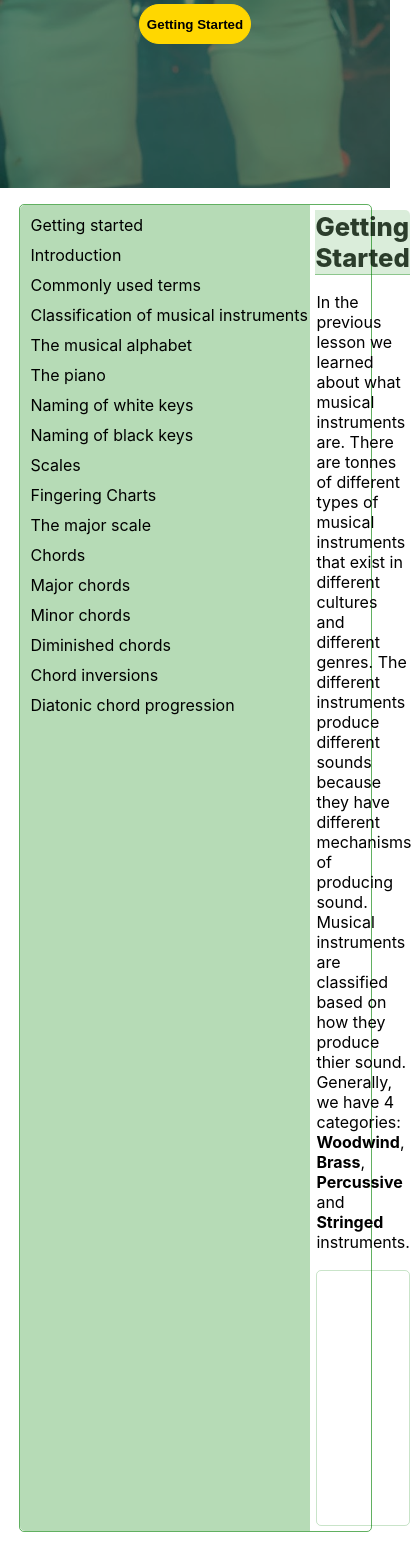
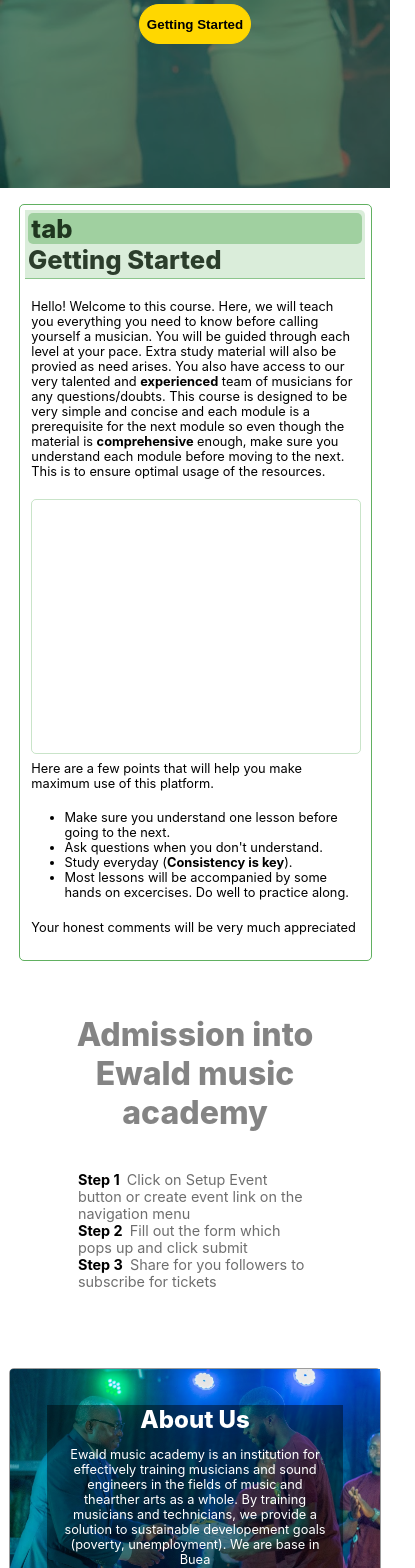
Before and after one commit to Casaemiro/music-course, a React (Create React App) app: page / in a window 390 px wide. Shown: the part 432-2000 px from the top of the page, 415 px wide, since content can reach past the window. Built offline with nearby package versions, Linux system fonts and the light colour scheme.

Commit message:
responsive

```diff
--- a/src/CourseMusic.css
+++ b/src/CourseMusic.css
@@ -31,6 +31,16 @@
     padding: 5px;
     align-items: flex-start;
 }
+.tab-section {
+    display: none;
+    margin-right: 5%;
+    background-color: rgba(0, 128, 0, 0.268);
+    padding-left: 1%;
+    padding-right: 1%;
+    border-radius: 5px;
+}.tab-section:hover {
+    background-color: rgba(255, 255, 255, 0.548);
+}
 .topic-section {
     background-color: rgba(0, 128, 0, 0.145);
     width: 98%;
@@ -42,3 +52,31 @@
     color: rgba(0, 18, 0, 0.803);
 
 }
+
+@media only screen and (max-width: 851px) {
+    .course-outline {
+        display: none;
+    }
+    .tab-section {
+        display: flex;
+        margin-right: 5%;
+        background-color: rgba(0, 128, 0, 0.268);
+        padding-left: 1%;
+        padding-right: 1%;
+        border-radius: 5px;
+        width: 97%;
+    }.tab-section:hover {
+        background-color: rgba(255, 255, 255, 0.548);
+    }
+    .topic-section {
+        width: 99%;
+        padding-right: 0%;
+    }
+    .course-material {
+        width: 100%;
+    }
+}@media only screen and (max-width: 424px) {
+    .course-section {
+        font-size: 0.8rem;
+    }
+}
--- a/src/CourseMusic.js
+++ b/src/CourseMusic.js
@@ -3,13 +3,13 @@
 import Started from './MusicCourseModules/Started';
 import Introduction from './MusicCourseModules/Introduction';
 import CommonlyUsedTerms from './MusicCourseModules/CommonlyUsedTerms';
-import ClassificationOfMusicalInstruments from './MusicCourseModules/ClassificationOfMusicalIntruments';
+import ClassificationOfMusicalInstruments from './MusicCourseModules/category';
 import MusicalAphabet from './MusicCourseModules/MusicalAlphabet';
 import ThePiano from './MusicCourseModules/ThePiano';
 
 const Course = () => {
     const [topp,setTop] = useState("Getting Started")
-    const [temp,setTemp] = useState("")
+    const [temp,setTemp] = useState(".strt-section")
     const displayModule = (val) => {
         if (temp !== ""){
         document.querySelector(temp).style.display="none"
@@ -24,7 +24,7 @@
                 <div className="course-module" onClick={(e)=>{setTop("Getting Started");displayModule(".strt-section");}}>Getting started</div>
                 <div className="course-module" onClick={()=>{setTop("Introduction");displayModule(".introduction-section")}}>Introduction</div>
                 <div className="course-module" onClick={()=>{setTop("Commonly used terms");displayModule(".commonlyUsed")}}>Commonly used terms</div>
-                <div className="course-module" onClick={()=>{setTop("Classification of musical instruments");displayModule(".Classification-section")}}>Classification of musical instruments</div>
+                <div className="course-module" onClick={()=>{setTop("Classification of musical instruments");displayModule(".category")}}>Classification of musical instruments</div>
                 <div className="course-module" onClick={()=>{setTop("The musical alphabet");displayModule('.musical-alphabet')}}>The musical alphabet</div>
                 <div className="course-module" onClick={()=>{setTop("The piano");displayModule('.the-piano')}}>The piano</div>
                 <div className="course-module" onClick={()=>{setTop("Naming of white keys")}}>Naming of white keys</div>
@@ -41,7 +41,7 @@
                 <div className='testing'></div>
             </div>
             <div className="course-material">
-            <div className="topic-section">{topp}</div>
+            <div className="topic-section"><span className='tab-section'>tab</span>{topp}</div>
             <Started />
             <Introduction />
             <CommonlyUsedTerms />
--- a/src/Howto.css
+++ b/src/Howto.css
@@ -1,15 +1,17 @@
 .howto-section {
     display: flex;
     flex-direction: column;
-    padding-top: 3%;
-    padding-bottom: 6%;
+    padding-top: 10%;
+    padding-bottom: 20%;
 }
 .howto-section-header {
     font-size: 3rem;
-    margin-bottom: 3%;
+    padding-bottom: 5%;
     font-weight: 800;
     color: rgba(0, 0, 0, 0.482);
     text-align: center;
+    width: 80%;
+    margin: 0% auto;
 }
 .howto-steps {
     text-align: left;
@@ -19,3 +21,18 @@
     color: rgba(0, 0, 0, 0.57);
     margin-top: 1%;
 }
+@media only screen and (max-width: 625px) {
+    .howto-section-header {
+        font-size: 2rem;
+        width: 80%;
+        margin: 0% auto;
+        margin-bottom: 5%;
+    }
+    .howto-steps {
+        font-size: 0.9rem;
+        width: 60%;
+        padding-left: 10%;
+        padding-right: 10%;
+        margin: 0% auto;
+    }
+}
--- a/src/MusicCourseModules/ClassificationOfMusicalIntruments.css
+++ /dev/null
@@ -1,4 +0,0 @@
-
-.Classification-section {
-    display: none;
-}
--- a/src/MusicCourseModules/Started.css
+++ b/src/MusicCourseModules/Started.css
@@ -10,9 +10,9 @@
     width: 50%;
     margin-left: 2%;
 }
-.strt-section {
+/* .strt-section {
     display: none;
-}
+} */
 @media only screen and (max-width: 980px) {
    .intro-img {
        width: 96%;
--- a/src/MusicCourseModules/ClassificationOfMusicalIntruments.js
+++ b/src/MusicCourseModules/category.js
@@ -1,8 +1,8 @@
-import './ClassificationOfMusicalIntruments'
+import './categorystyle.css'
 
 const ClassificationOfMusicalInstruments = () => {
     return (
-        <div className="Classification-section">
+        <div className="category">
             <p className="intro-text">In the previous lesson we learned about what musical instruments are. There are tonnes of different types of musical instruments that exist in different cultures and different genres. The different instruments produce different sounds because they have different mechanisms of producing sound. Musical instruments are classified based on how they produce thier sound. Generally, we have 4 categories: <b>Woodwind</b>, <b>Brass</b>, <b>Percussive</b> and <b>Stringed</b> instruments.</p>
             <div className='intro-img'>
                 <img src='' alt="" />
--- /dev/null
+++ b/src/MusicCourseModules/categorystyle.css
@@ -0,0 +1,4 @@
+
+.category {
+    display: none;
+}
```
